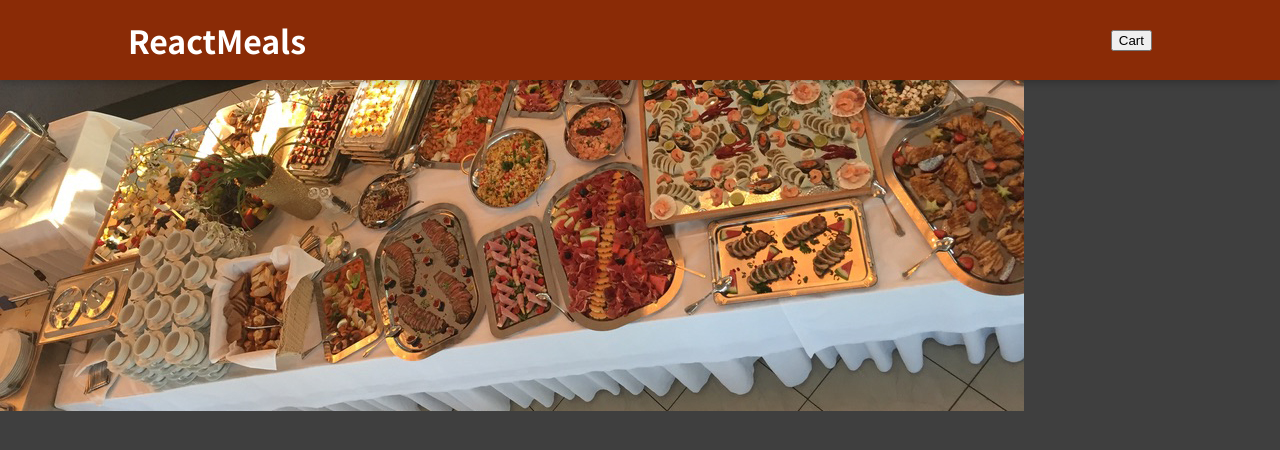
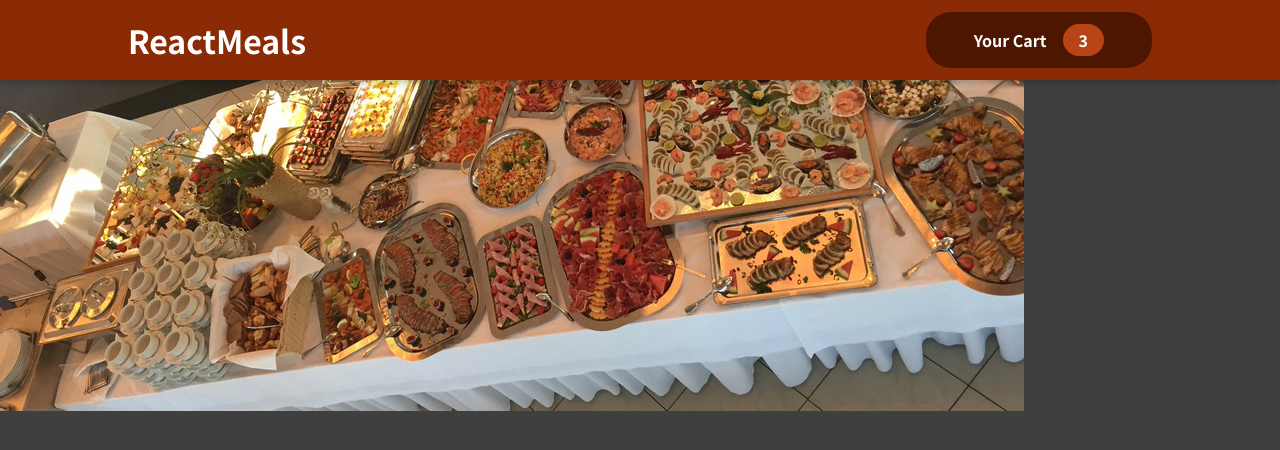
Before and after one commit to exemplar-codes/react-meals, a React (Create React App) app: page / in a window 1280 px wide. Shown: the top 450 px of the page. Built offline with nearby package versions, Linux system fonts and the light colour scheme.

Commit message:
Add Cart button component to header

```diff
--- a/src/components/Layout/Header.jsx
+++ b/src/components/Layout/Header.jsx
@@ -1,19 +1,22 @@
 import React from "react";
 
-import mealsImage from '../../assets/meals.jpg'
+import mealsImage from "../../assets/meals.jpg";
+import classes from "./Header.module.css";
 
-import classes from './Header.module.css';
+import HeaderCartButton from "./HeaderCart";
 
 function Header() {
-    return <>
-        <header className={classes.header}>
-            <h1>ReactMeals</h1>
-            <button>Cart</button>
-        </header>
-        <div>
-            <img src={mealsImage} alt='A table full of delicious food!' />
-        </div>
-    </>;
+  return (
+    <>
+      <header className={classes.header}>
+        <h1>ReactMeals</h1>
+        <HeaderCartButton />
+      </header>
+      <div>
+        <img src={mealsImage} alt="A table full of delicious food!" />
+      </div>
+    </>
+  );
 }
 
 export default Header;
--- /dev/null
+++ b/src/components/Layout/HeaderCart.jsx
@@ -0,0 +1,18 @@
+import React from "react";
+
+import classes from "./HeaderCartButton.module.css";
+import CartIcon from "../Cart/CartIcon";
+
+function HeaderCartButton({ count = 3 }) {
+  return (
+    <button className={classes.button}>
+      <span>
+        <CartIcon />
+      </span>
+      <span>Your Cart</span>
+      <span className={classes.badge}>{count}</span>
+    </button>
+  );
+}
+
+export default HeaderCartButton;
--- a/src/provided-styles/Header.module.css
+++ /dev/null
@@ -1,29 +0,0 @@
-.header {
-  position: fixed;
-  top: 0;
-  left: 0;
-  width: 100%;
-  height: 5rem;
-  background-color: #8a2b06;
-  color: white;
-  display: flex;
-  justify-content: space-between;
-  align-items: center;
-  padding: 0 10%;
-  box-shadow: 0 2px 8px rgba(0, 0, 0, 0.25);
-  z-index: 10;
-}
-
-.main-image {
-  width: 100%;
-  height: 25rem;
-  z-index: 0;
-  overflow: hidden;
-}
-
-.main-image img {
-  width: 110%;
-  height: 100%;
-  object-fit: cover;
-  transform: rotateZ(-5deg) translateY(-4rem) translateX(-1rem);
-}
```
Also changed, not shown: src/components/Cart/CartIcon.js (renamed from src/provided-styles/CartIcon.js), src/components/Layout/HeaderCartButton.module.css (renamed from src/provided-styles/HeaderCartButton.module.css), 1 other file (tests, documents, lock files or other folders).
